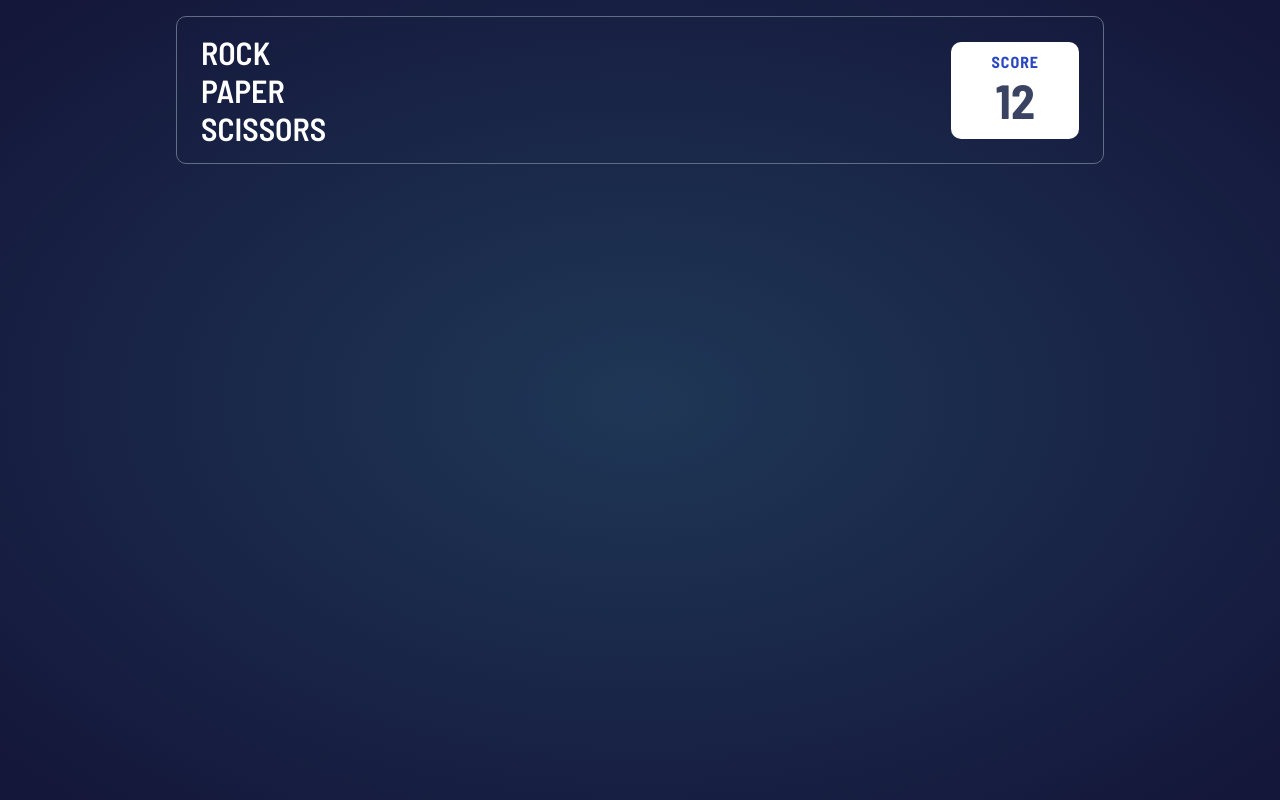
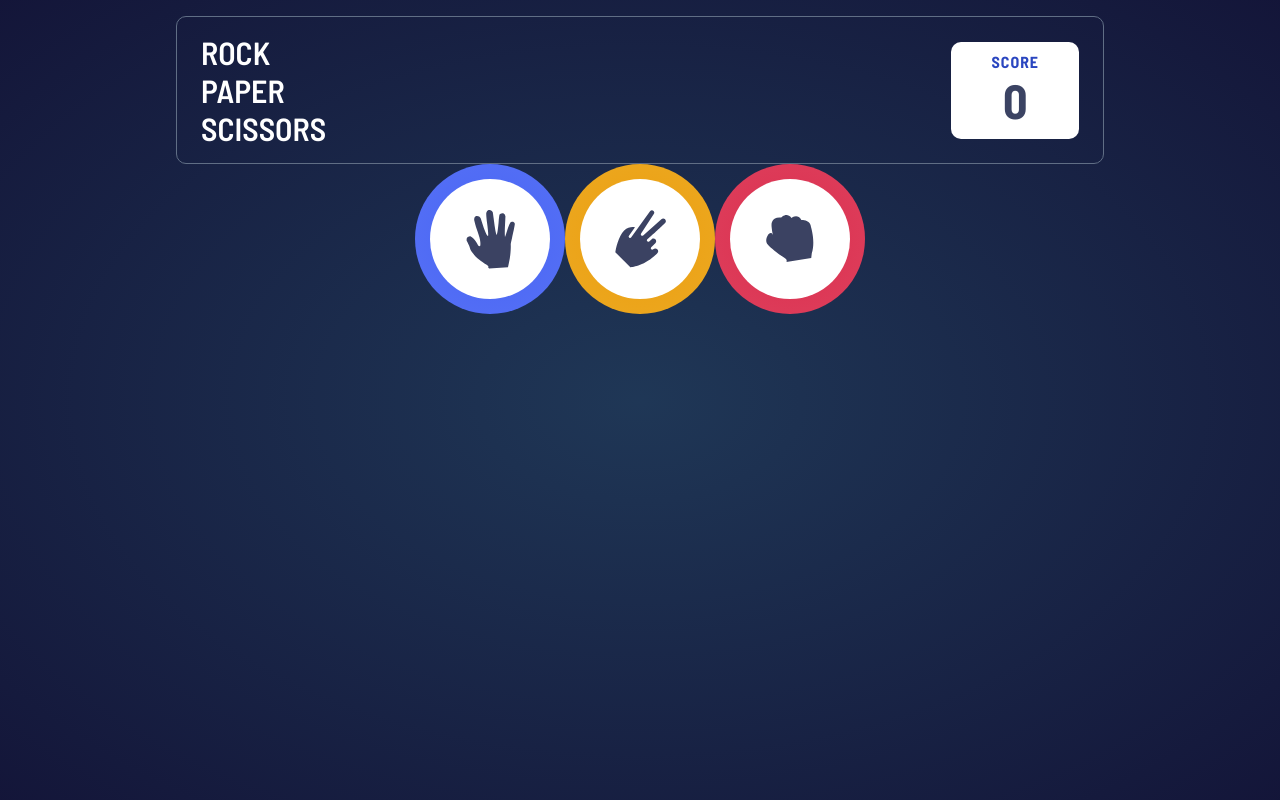
Before and after one commit to thomasluizon/rock-paper-scissors-react, a React (Vite) app: page / in a window 1280 px wide. Built offline with nearby package versions, Linux system fonts and the light colour scheme.

Commit message:
added game buttons

```diff
--- a/src/App.jsx
+++ b/src/App.jsx
@@ -1,6 +1,10 @@
+import { useState } from 'react';
 import styled from 'styled-components';
+import colors from './function/Colors';
 import Header from './components/Header';
-import colors from './function/Colors';
+import Game from './components/Game';
+import Layout from './function/Layout';
+import { useEffect } from 'react';
 
 const Background = styled.div`
    background: ${colors.background.back};
@@ -9,10 +13,33 @@ const Background = styled.div`
 `;
 
 const App = () => {
+   const [score, setScore] = useState(0);
+   const [gameMode, setGameMode] = useState('default');
+   const [scoreClicks, setScoreClicks] = useState(0);
+
+   useEffect(() => {
+      // console.log(`You clicked ${scoreClicks} times!`);
+      if (scoreClicks === 30) {
+         setGameMode('secret');
+      }
+   }, [scoreClicks]);
+
+   useEffect(() => {
+      // console.log(`You are playing ${gameMode} game mode!`);
+   }, [gameMode]);
+
    return (
       <>
          <Background>
-            <Header />
+            <Layout.container padding="1rem">
+               <Header
+                  scoreClicks={scoreClicks}
+                  setScoreClicks={setScoreClicks}
+                  setGameMode={setGameMode}
+                  score={score}
+               />
+               <Game gameMode={gameMode} setScore={setScore} />
+            </Layout.container>
          </Background>
       </>
    );
--- /dev/null
+++ b/src/components/Game.jsx
@@ -0,0 +1,24 @@
+import Layout from '../function/Layout';
+import colors from '../function/Colors';
+import styled from 'styled-components';
+import GameButton from './GameButton';
+
+import Rock from '../assets/images/icon-rock.svg';
+import Paper from '../assets/images/icon-paper.svg';
+import Scissors from '../assets/images/icon-scissors.svg';
+
+const Game = styled.section``;
+
+export default props => {
+   return (
+      <main>
+         <Game>
+            <Layout.wrapper justify="center">
+               <GameButton img={Paper} color={colors.primary.paper} />
+               <GameButton img={Scissors} color={colors.primary.scissors} />
+               <GameButton img={Rock} color={colors.primary.rock} />
+            </Layout.wrapper>
+         </Game>
+      </main>
+   );
+};
--- /dev/null
+++ b/src/components/GameButton.jsx
@@ -0,0 +1,38 @@
+import styled from 'styled-components';
+
+const transform = `
+   position: absolute;
+   top: 50%;
+   left: 50%;
+   transform: translate(-50%, -50%);
+`;
+const buttonSize = '150px';
+
+const GameButton = styled.div`
+   background: ${props => props.color};
+   border-radius: 50%;
+   width: ${buttonSize};
+   height: ${buttonSize};
+   position: relative;
+`;
+
+const circleSize = '80%';
+
+const Circle = styled.div`
+   ${transform}
+   background-image: ${props => `url(${props.img})`};
+   background-repeat: no-repeat;
+   background-position: center;
+   background-color: white;
+   border-radius: 50%;
+   width: ${circleSize};
+   height: ${circleSize};
+`;
+
+export default props => {
+   return (
+      <GameButton color={props.color}>
+         <Circle img={props.img} />
+      </GameButton>
+   );
+};
--- a/src/components/Header.jsx
+++ b/src/components/Header.jsx
@@ -1,6 +1,6 @@
-import Layout from '../function/Layout';
 import styled from 'styled-components';
 import colors from '../function/Colors';
+import Layout from '../function/Layout';
 
 const GameMode = styled.div`
    p {
@@ -37,9 +37,12 @@ const Score = styled.div`
    }
 `;
 
-export default () => {
+export default props => {
+   const changeMode = () => {
+      props.setScoreClicks(prevState => prevState + 1);
+   };
+
    return (
-      <Layout.container padding="1rem">
       <Header>
          <Layout.wrapper justify="space-between" align="center">
             <GameMode>
@@ -49,10 +52,11 @@ export default () => {
             </GameMode>
             <Score>
                <p className="score">score</p>
-                  <p className="score-value">12</p>
+               <p onClick={changeMode} className="score-value">
+                  {props.score}
+               </p>
             </Score>
          </Layout.wrapper>
       </Header>
-      </Layout.container>
    );
 };
```
Lines whose indentation alone changed are shown as unchanged.
